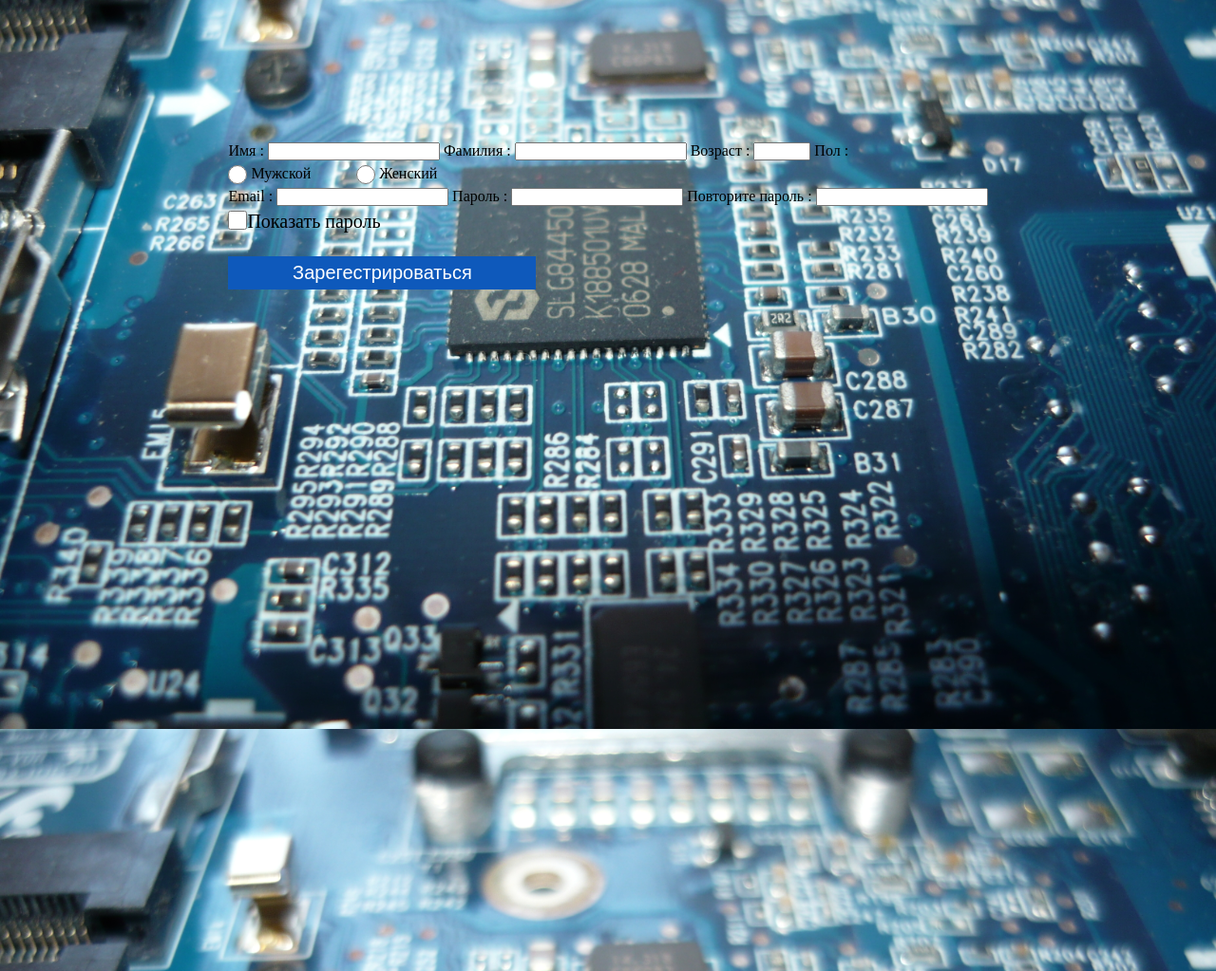
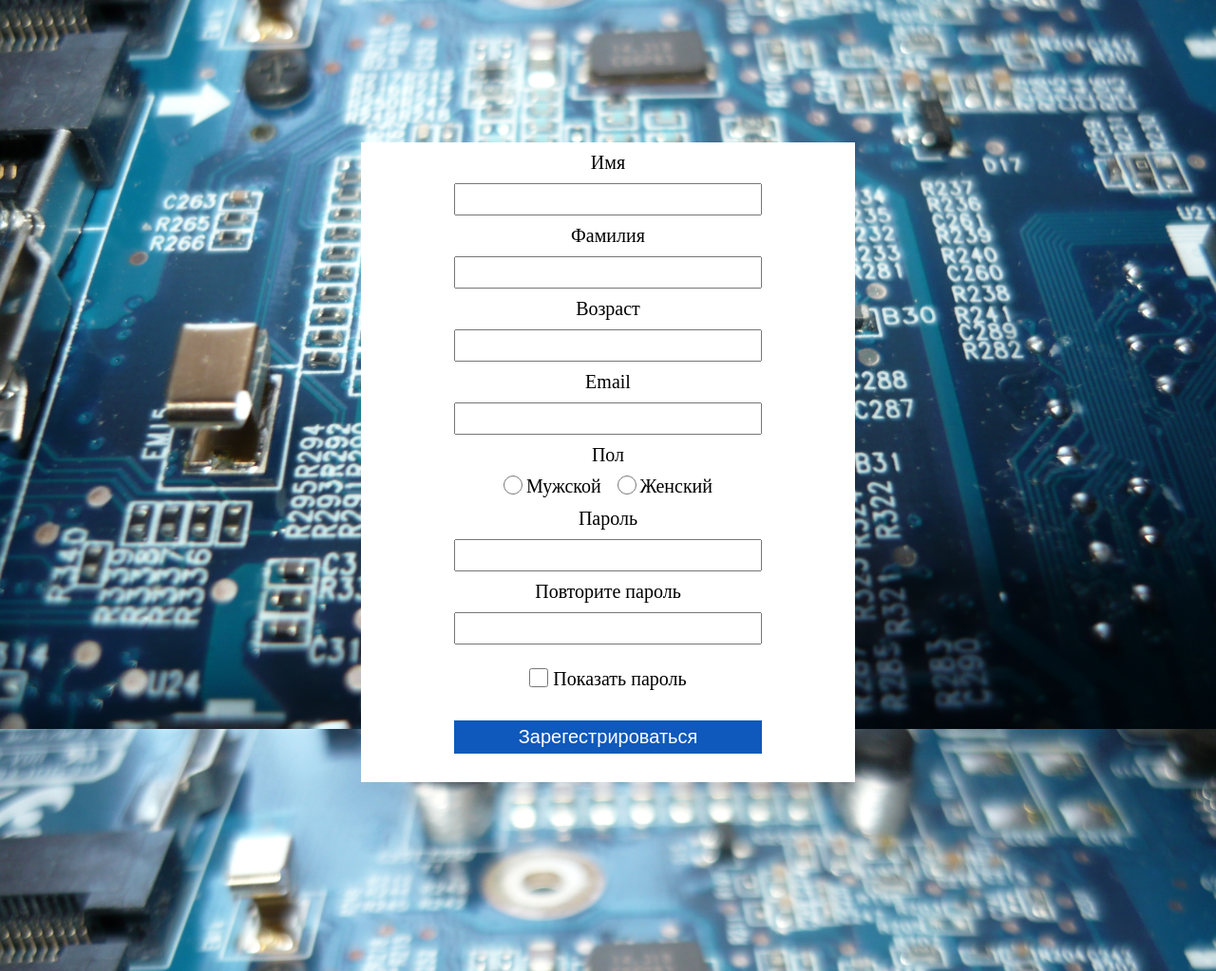
Before and after one commit to elsid1997/ElectronicsWeb, a Flask app: page /auth/registration in a window 1280 px wide. Shown: the part 192-1215 px from the top of the page at 95% size. Run offline with Flask 3, Linux system fonts and the light colour scheme; some libraries are stand-ins or nearby versions.

Commit message:
privedion v poriadok html i css registration

```diff
--- a/users_bt/forms.py
+++ b/users_bt/forms.py
@@ -1,6 +1,6 @@
 from flask_wtf import FlaskForm
 from wtforms import StringField, IntegerField, PasswordField, SubmitField, BooleanField, DateField, FloatField, \
-    RadioField
+    RadioField, TextAreaField
 from wtforms.validators import DataRequired, Length, NumberRange, Regexp, EqualTo, Email, ValidationError
 from flask_wtf.file import FileRequired, FileAllowed, FileField, MultipleFileField, FileSize
 from flask_wtf.csrf import generate_csrf
@@ -8,34 +8,36 @@ from datetime import date
 
 
 class FormUser(FlaskForm):
-    name = StringField('Имя :', validators=[DataRequired(),
+    name = StringField('Имя ', validators=[DataRequired(),
                                             Length(min=3, max=100,
                                                    message='Имя должно быть не меньше трех символов'),
                                             Regexp('^[а-яА-ЯёЁa-zA-Z]+$',
                                                    message='Имя должна содержать только буквы')
                                             ])
-    surname = StringField('Фамилия :', validators=[DataRequired(),
+    surname = StringField('Фамилия', validators=[DataRequired(),
                                                    Length(min=3, max=100,
                                                           message='Фамилие должно быть не меньше трех символов'),
                                                    Regexp('^[а-яА-ЯёЁa-zA-Z]+$',
                                                           message='Фамилия должна содержать только буквы')
                                                    ])
-    age = IntegerField('Возраст :', validators=[DataRequired(), NumberRange(min=18, max=100)])
+    age = IntegerField('Возраст', validators=[DataRequired(), NumberRange(min=18, max=100)])
 
-    gender = RadioField('Пол :', choices=[('Мужской', 'Мужской'), ('Женский', 'Женский')])
 
-    email = StringField('Email :', validators=[DataRequired(), Email(message='некорректно введен email')])
+    email = StringField('Email', validators=[DataRequired(), Email(message='некорректно введен email')])
 
-    psw1 = PasswordField('Пароль :', render_kw={'autocomplete': 'current_password'}, validators=[DataRequired(),
+    gender = RadioField('Пол', choices=[('Мужской', 'Мужской'), ('Женский', 'Женский')])
+
+    psw1 = PasswordField('Пароль', render_kw={'autocomplete': 'current_password'}, validators=[DataRequired(),
                                                                                                  Length(min=8,
                                                                                                         message='Пароль должен быть не меньше 8 символов'),
                                                                                                  Regexp(
                                                                                                      regex=r'^(?=.*\d)(?=.*[a-z])(?=.*[A-Z]).{8,}$',
                                                                                                      message='Пароль должен содержать прописные и строчные буквы цифры и символы')])
-    psw2 = PasswordField('Повторите пароль :', render_kw={'autocomplete': 'current_password'},
+    psw2 = PasswordField('Повторите пароль', render_kw={'autocomplete': 'current_password'},
                          validators=[DataRequired(), EqualTo('psw1', message='Пароли не совпадают')])
 
-    remember = BooleanField('Запомнить :', default=False)
+
+    remember = BooleanField('Запомнить', default=False)
 
     submit = SubmitField('Зарегестрироваться')
 
@@ -83,4 +85,6 @@ class FormProducts(FlaskForm):
                                    NumberRange(min=1, max=50000, message='Цена не должно привышать 50000 доллоров')])
     count = IntegerField('Количество',
                          validators=[DataRequired('Введите сколько имеется в наличии'), NumberRange(min=1)])
+    description = TextAreaField('Описание')
+
     submit = SubmitField('Отправить')
--- a/users_bt/static/css/form.css
+++ b/users_bt/static/css/form.css
@@ -1,12 +1,20 @@
+/* Общий заголовок */
+
 header{
     position: static;
 }
+
+/* Общий блок формы */
+
 .div-form{
     margin-top: 100px;
     display: flex;
     flex-direction: column;
     align-items: center;
 }
+
+/* Стили для всплывающего сообщения (flash) */
+
 #flash{
     display: flex;
     justify-content: center;
@@ -17,6 +25,9 @@ header{
     font-size: 20px;
     color: #fff;
 }
+
+/* Стили для формы запроса */
+
 .form-request{
     background-color:#fff;
     display: flex;
@@ -24,18 +35,67 @@ flex-direction: column;
     width: 500px;
     justify-content: space-around;
     align-items: center;
+    padding:10px;
 }
 .form-request label{
     font-size: 20px;
 }
+
+/* Стили для общего вида полей ввода */
+
 .form-request input:not([type='submit']):not([type='radio']){
     width: 300px;
     height: 30px;
+    margin:10px 0;
     font-size: 16px;
-    padding-left:10px;
-    padding-right: 10px;
+    padding:0 10px;
+}
 
+/* Стили для текстового поля "description" */
+
+#description{
+    box-sizing:border-box;
+    width:324px;
+    height:100px;
+    padding:10px;
+    font-size:16px;
+    resize:none;
 }
+
+/* Стили для радио-кнопок */
+
+#gender {
+    margin:10px 0;
+    display:flex;
+    list-style-type:none;
+    justify-content:space-between;
+    width:220px;
+}
+
+#gender li label{
+    vertical-align:top;
+}
+
+/* Стили для кнопки "Submit" */
+
+.submit{
+    font-weight: normal;
+    font-size: 20px;
+    padding: 0;
+    margin:20px 0;
+    width:324px;
+    height: 35px;
+    border: none;
+    color:#fff;
+    background-color: rgb(14,89,187);
+}
+
+.submit:hover{
+    background-color:rgb(46, 83, 163);
+}
+
+/* Стили для отображения ошибок ввода */
+
 .error{
     display:none;
     width: 314px;
@@ -45,26 +105,8 @@ align-items: center;
     border-radius: 5px;
     padding: 5px;
 }
-.submit{
-    font-weight: normal;
-    font-size: 20px;
-    padding: 0;
-    margin-top:20px;
-    margin-bottom: 20px;
-    width:324px;
-    height: 35px;
-    border: none;
-    color:#fff;
-    background-color: rgb(14,89,187);
 
-}
-.submit:hover{
-    background-color:rgb(46, 83, 163);
-}
-#password-checkbox,#gender-0,#gender-1{
-width:20px;
-height:20px;
-}
+/* Стили для отображения пароля */
 
 #label-check{
     margin:5px 0 5px 0;
@@ -72,15 +114,19 @@ font-size:20px;
     display:flex;
 }
 
-
-#gender {
-margin-top:5px;
-display:flex;
-list-style-type:none;
-justify-content:space-between;
-width:220px;
+#label-check input{
+    margin-right:5px;
 }
 
-#gender li label{
-vertical-align:top;
+#label-check span{
+    margin-top:10px;
 }
+
+/* Стили для чекбоксов и радио-кнопок */
+
+#password-checkbox,
+#gender-0,
+#gender-1 {
+    width:20px;
+    height:20px;
+}
--- a/users_bt/static/css/profile.css
+++ b/users_bt/static/css/profile.css
@@ -170,10 +170,11 @@ color:rgb(14,89,187);
 /* User Goods */
 #user-goods{
 width:700px;
-height:737px;
+min-height:737px;
 border-radius:10px;
 background-color:#fff;
 }
+
 #success{
 display:none;
 align-items:center;
@@ -184,5 +185,4 @@ height:50px;
 font-size:30px;
 color:#fff;
 margin:10px 0 10px 0;
-
 }
--- a/users_bt/static/js/registration.js
+++ b/users_bt/static/js/registration.js
@@ -5,9 +5,10 @@ $('#psw1,#psw2').attr('type','text');
 }else{
 $('#psw1,#psw2').attr('type','password');
 };
+
 });
-console.log('js function is working')
-$('.form-register').submit(function(event){
+
+$('.form-request').submit(function(event){
 console.log('function submit is warking')
 event.preventDefault();
 var formData = $(this).serialize()
@@ -28,6 +29,7 @@ div.id='flash'
     document.querySelector('.div-form').insertBefore(div,document.querySelector('.form-register'))
 
 }else if (data['form_error']){
+    console.log(data['form_error'])
     for(var key in data['form_error']){
         let er = document.getElementById(key+'_error')
         er.innerText = data['form_error'][key]
--- a/users_bt/templates/auth/registration.html
+++ b/users_bt/templates/auth/registration.html
@@ -1,27 +1,36 @@
 {% extends 'base.html' %}
+
 {% block css %}
     {{super()}}
     <link rel="stylesheet" href="{{url_for('users_bt.static', filename='./css/form.css')}}">
 {% endblock %}
+
 {% block title %}
     Регистрация
 {% endblock %}
+
 {% block main %}
     <div class="div-form">
-    <form action="#" method="post" class='form-register'>
+        <form action="#" method="post" class='form-request'>
             {{ form.hidden_tag() }}
+
             {% for field in form if field.name not in ('csrf_token','submit','remember') %}
                 {{field.label()}}
                 {{field()}}
                 <p class="error" id = '{{field.name + "_error"}}'></p>
+
                 {% if field.name == 'psw2' %}
-    <label id="label-check"><input type="checkbox" id="password-checkbox"> Показать пароль</label>
+                    <label id="label-check">
+                        <input type="checkbox" id="password-checkbox">
+                        <span>Показать пароль</span>
+                    </label>
                 {% endif %}
             {% endfor %}
             {{form.submit(class='submit',id='register-button')}}
         </form>
     </div>
 {% endblock %}
+
 {% block js %}
     <script src="{{url_for('users_bt.static',filename='js/registration.js')}}"></script>
 {% endblock %}
--- a/users_bt/users.py
+++ b/users_bt/users.py
@@ -136,7 +136,7 @@ def products_valid():
     print(products.photo.data)
     if products.validate_on_submit():
         print(products.photo.data, products.model.data, products.price.data, products.year.data)
-        return jsonify({'success':'Товар отправлен на рассмотрение'})
+        return jsonify({'success': 'Товар отправлен на рассмотрение'})
     else:
         print(products.errors)
         response_data = {'error': products.errors}
```
Lines whose indentation alone changed are shown as unchanged.
